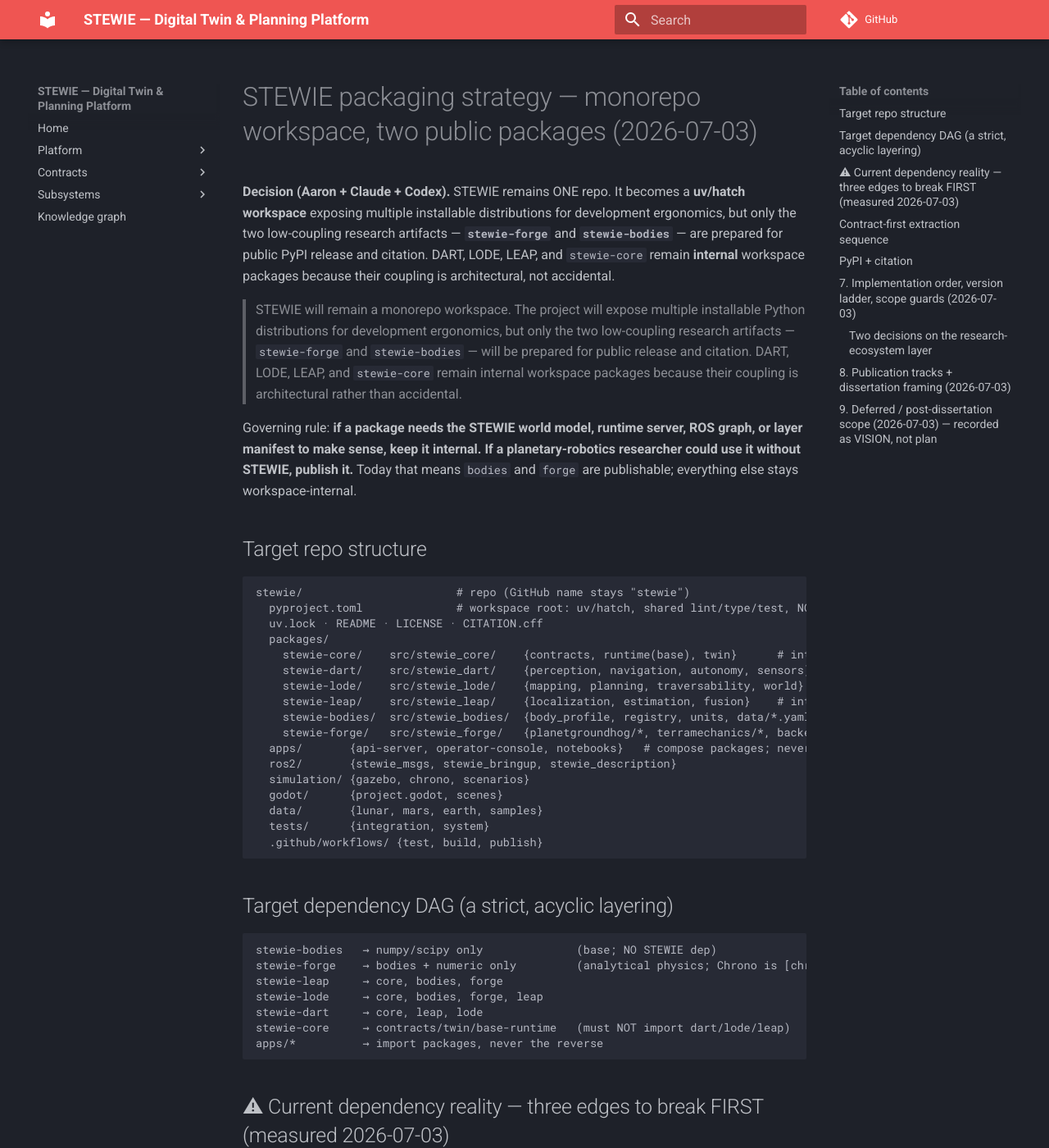
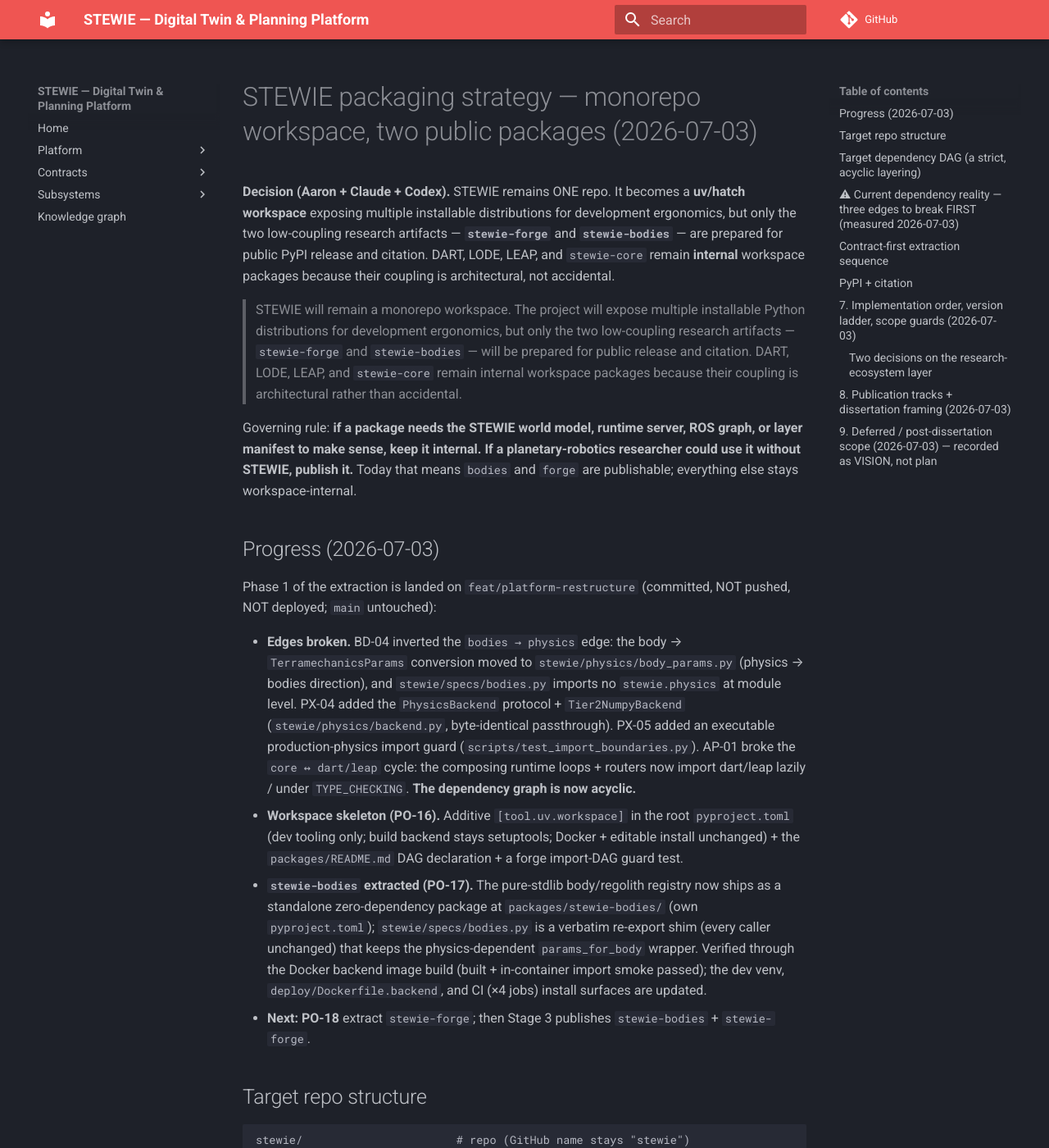
Before and after one commit to stewie-sw/stewie, an MkDocs documentation site: the page built from docs/packaging_strategy.md, in a window 1280 px wide and 1400 px high. Shown: the whole window at 82% size. Built offline with MkDocs 1.6.1 and Material for MkDocs 9.7.7, drawn with Linux system fonts in a browser that asks for light colours; comment, search, counter and statistics services are not loaded; some of the changed text lies outside the part shown.

Commit message:
docs: bring READMEs + architecture/packaging docs current with restructure phase 1 + §29/§30
packages/README.md: correct the stale "no source has moved" -> stewie-bodies EXTRACTED (PO-17, shim + Docker
verified), PO-18 next. README.md: overview reframed as environment-mode-governed ops + mission-planning engine
(PRD §29/§30) + the packages/ uv workspace note. docs/packaging_strategy.md: Progress section (edges broken
BD-04/PX-04/PX-05/AP-01, PO-16 skeleton, PO-17 extraction). docs/ARCHITECTURE.md: operational layers §29/§30
mapped to the level index + honest-status block updated (phase 1 landed, acyclic graph, NOT pushed/deployed).
CHANGELOG.md: 2026-07-03 entries. Docs-only, verified against the repo, no em/en-dashes. On branch.

```diff
--- a/docs/packaging_strategy.md
+++ b/docs/packaging_strategy.md
@@ -14,6 +14,28 @@ architectural, not accidental.
 Governing rule: **if a package needs the STEWIE world model, runtime server, ROS graph, or layer manifest to
 make sense, keep it internal. If a planetary-robotics researcher could use it without STEWIE, publish it.**
 Today that means `bodies` and `forge` are publishable; everything else stays workspace-internal.
+
+## Progress (2026-07-03)
+
+Phase 1 of the extraction is landed on `feat/platform-restructure` (committed, NOT pushed, NOT deployed;
+`main` untouched):
+
+- **Edges broken.** BD-04 inverted the `bodies → physics` edge: the body → `TerramechanicsParams`
+  conversion moved to `stewie/physics/body_params.py` (physics → bodies direction), and
+  `stewie/specs/bodies.py` imports no `stewie.physics` at module level. PX-04 added the `PhysicsBackend`
+  protocol + `Tier2NumpyBackend` (`stewie/physics/backend.py`, byte-identical passthrough). PX-05 added an
+  executable production-physics import guard (`scripts/test_import_boundaries.py`). AP-01 broke the
+  `core ↔ dart/leap` cycle: the composing runtime loops + routers now import dart/leap lazily / under
+  `TYPE_CHECKING`. **The dependency graph is now acyclic.**
+- **Workspace skeleton (PO-16).** Additive `[tool.uv.workspace]` in the root `pyproject.toml` (dev tooling
+  only; build backend stays setuptools; Docker + editable install unchanged) + the `packages/README.md` DAG
+  declaration + a forge import-DAG guard test.
+- **`stewie-bodies` extracted (PO-17).** The pure-stdlib body/regolith registry now ships as a standalone
+  zero-dependency package at `packages/stewie-bodies/` (own `pyproject.toml`); `stewie/specs/bodies.py` is a
+  verbatim re-export shim (every caller unchanged) that keeps the physics-dependent `params_for_body`
+  wrapper. Verified through the Docker backend image build (built + in-container import smoke passed); the
+  dev venv, `deploy/Dockerfile.backend`, and CI (×4 jobs) install surfaces are updated.
+- **Next: PO-18** extract `stewie-forge`; then Stage 3 publishes `stewie-bodies` + `stewie-forge`.
 
 ## Target repo structure
 
@@ -53,6 +75,8 @@ apps/*          → import packages, never the reverse
 
 The DAG above is the target; the current code violates it in three specific places. Contract-first
 extraction must fix these BEFORE any folder move, or the split creates import cycles.
+
+**Update (2026-07-03): all three edges are now broken (BD-04, PX-05, AP-01); see the Progress section above.**
 
 1. **`bodies → forge` is inverted.** `stewie/specs/bodies.py:29` does `from stewie.physics.terramechanics
    import TerramechanicsParams`. Bodies must have ZERO STEWIE deps. **Fix:** `BodyProfile` carries only raw
```
Also changed, not shown: CHANGELOG.md (+24 -0 lines), README.md (+14 -0 lines), docs/ARCHITECTURE.md (+24 -5 lines), packages/README.md (+5 -2 lines).
